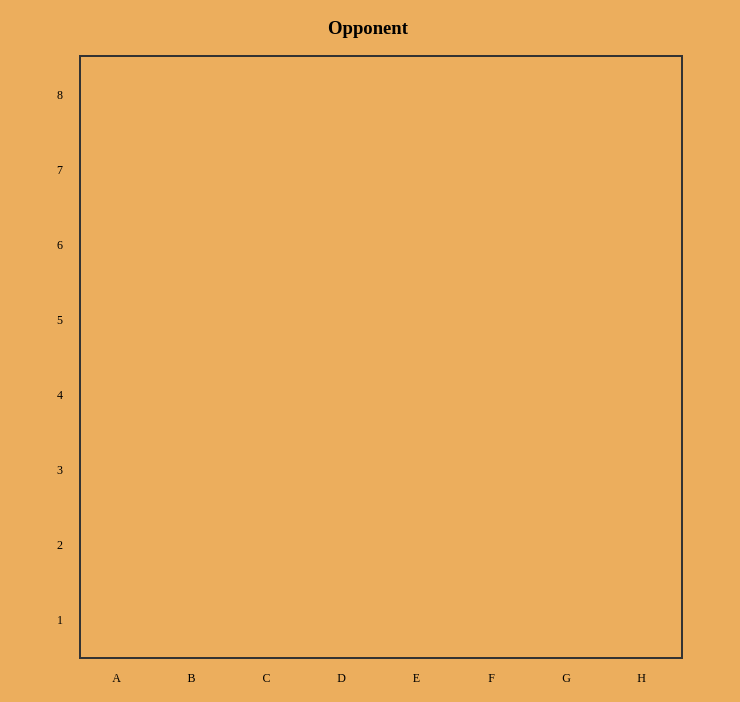
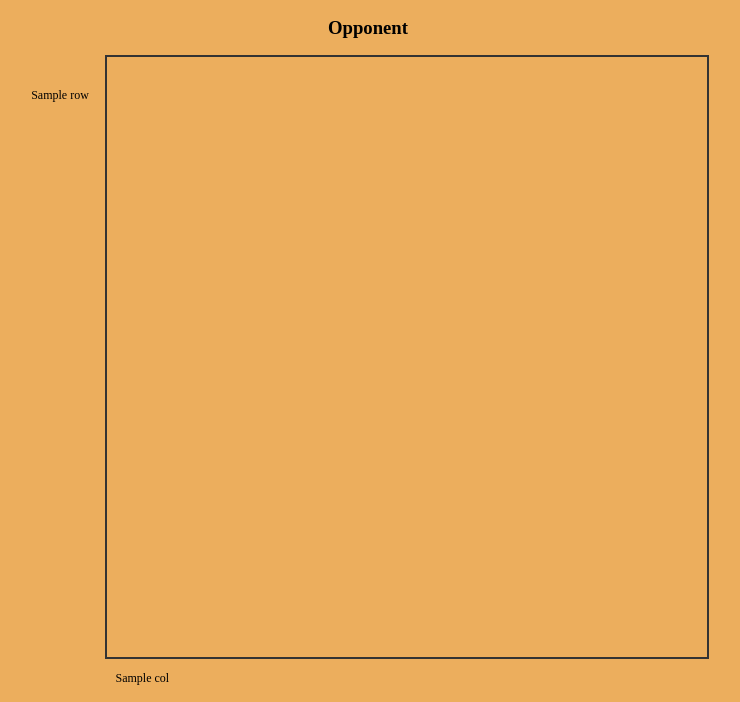
Before and after one commit to markusholter/Simple-chess-game, a Flask app: template src/templates/game/board.html in a window 1280 px wide. Shown: the part 69-771 px from the top of the page, without its empty margins (272-1012 px from the left). Run offline with Flask 3, Linux system fonts and the light colour scheme; the template is opened without the code that fills it: most values are stand-ins (such as "Sample title", 1, 10 or a date in 2020); some libraries are stand-ins or nearby versions.

Commit message:
Change board.html to use row and col list instead of hard coding

```diff
--- a/src/game.py
+++ b/src/game.py
@@ -5,5 +5,6 @@ bp = Blueprint("game", __name__, url_prefix="/game")
 
 @bp.route("/")
 def board():
-    board = Board()
-    return render_template("game/board.html", board=board.get_white_board())
+    mainBoard = Board()
+    board = mainBoard.get_white_board()
+    return render_template("game/board.html", rows=board[0], cols=board[1], board=board[2])
--- a/src/objects/Board.py
+++ b/src/objects/Board.py
@@ -1,6 +1,8 @@
 class Board:
     def __init__(self):
         self.board: list[list[tuple[str, str]]] = self.make_board()
+        self.rows: list[str] = [str(x) for x in range(8, 0, -1)]
+        self.cols: list[str] = ["A", "B", "C", "D", "E", "F", "G", "H"]
 
     # Make board top to bottom from the white players perspective
     def make_board(self):
@@ -13,7 +15,7 @@ class Board:
         ]
 
     def get_white_board(self):
-        return self.board
+        return self.rows, self.cols, self.board
 
 
 
--- a/src/templates/game/board.html
+++ b/src/templates/game/board.html
@@ -12,14 +12,9 @@
 
         <div class="container">
             <div class="row-labels">
-                <div class="row-label">8</div>
-                <div class="row-label">7</div>
-                <div class="row-label">6</div>
-                <div class="row-label">5</div>
-                <div class="row-label">4</div>
-                <div class="row-label">3</div>
-                <div class="row-label">2</div>
-                <div class="row-label">1</div>
+                {% for label in rows %}
+                    <div class="row-label">{{ label }}</div>
+                {% endfor %}
             </div>
 
             <div class="board-with-col">
@@ -27,7 +22,7 @@
                     {% for row in board %}
                         <div class="row">
                             {% for cell in row %}
-                                <div class="{{cell[0]}}"></div>
+                                <div class="{{ cell[0] }}"></div>
                             {% endfor %}
                         </div>
                     {% endfor %}
@@ -35,14 +30,9 @@
                 </div>
 
                 <div class="col-labels">
-                    <div class="col-label">A</div>
-                    <div class="col-label">B</div>
-                    <div class="col-label">C</div>
-                    <div class="col-label">D</div>
-                    <div class="col-label">E</div>
-                    <div class="col-label">F</div>
-                    <div class="col-label">G</div>
-                    <div class="col-label">H</div>
+                    {% for label in cols %}
+                        <div class="col-label">{{ label }}</div>
+                    {% endfor %}
                 </div>
 
                 <div class="username">
```
